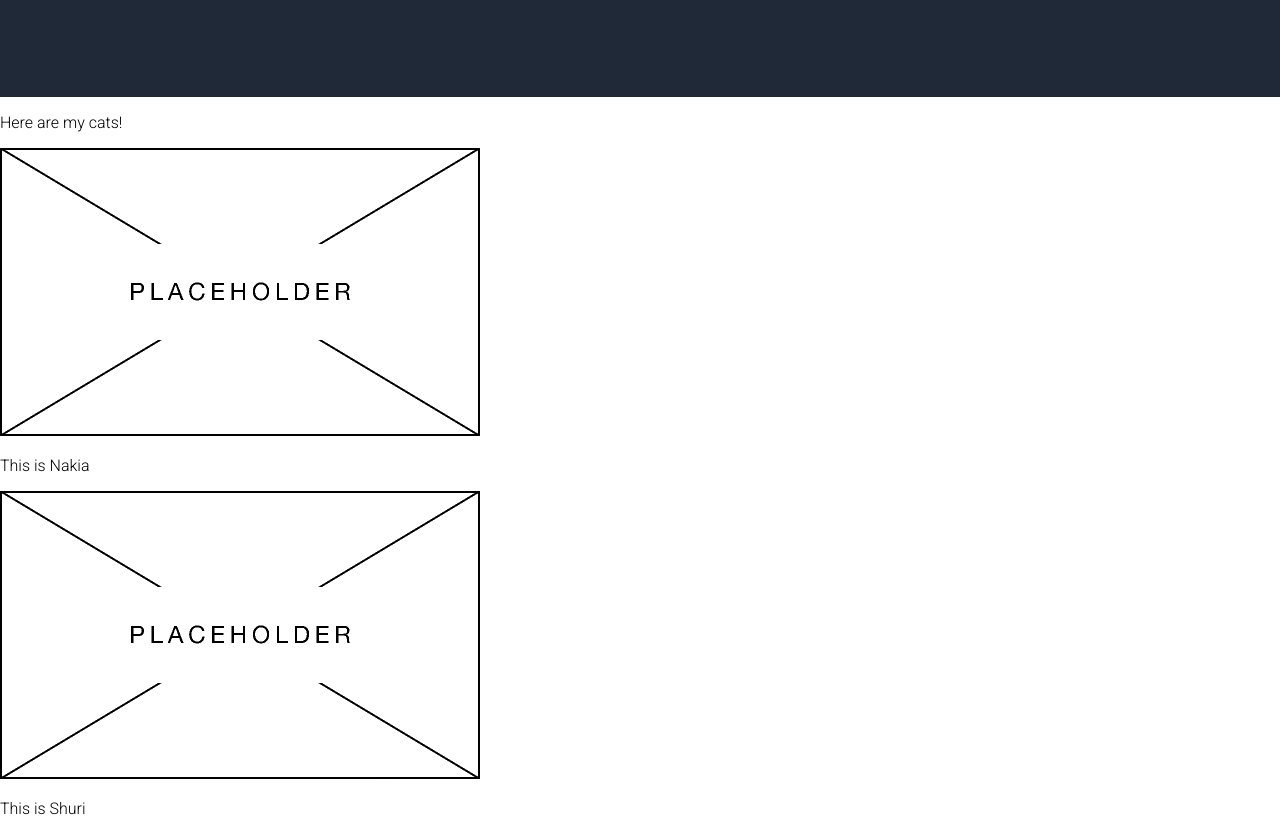
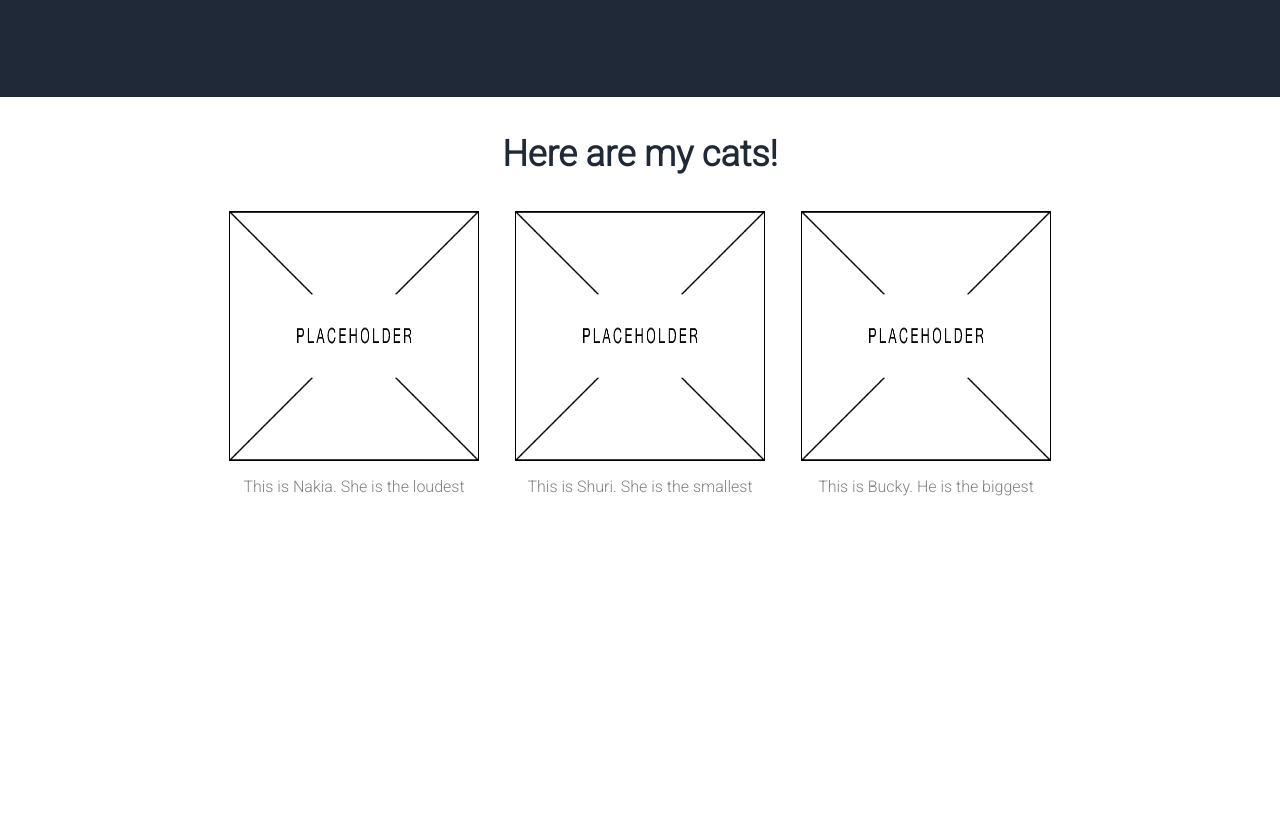
Before and after one commit to jorgeblanez/landing-page, a plain HTML site: page landing-page.html in a window 1280 px wide. Shown: the part 480-1301 px from the top of the page. After the commit the page ends 992 px from the top, so only its background shows below. Drawn offline with Linux system fonts and the light colour scheme.

Commit message:
Add style to information section
Here I added the desired style for the middle section. I still have
placeholder images, but i will change it for pictures of my cats

```diff
--- a/landing-page.html
+++ b/landing-page.html
@@ -33,17 +33,17 @@
     <div class="middle-content">
         <p id="info">Here are my cats!</p>
         <div class="cards">
-            <div id="nakia">
+            <div class="card">
                 <img class="img-cards" src="./images/placeholder.png" alt="">
-                <p class="subtext">This is Nakia</p>
+                <p class="subtext">This is Nakia. She is the loudest</p>
             </div>
-            <div id="shuri">
+            <div class="card">
                 <img class="img-cards" src="./images/placeholder.png" alt="">
-                <p class="subtext">This is Shuri</p>
+                <p class="subtext">This is Shuri. She is the smallest</p>
             </div>
-            <div id="bucky">
+            <div class="card">
                 <img class="img-cards" src="./images/placeholder.png" alt="">
-                <p class="subtext">This is Bucky</p>
+                <p class="subtext">This is Bucky. He is the biggest</p>
             </div>
         </div>
     </div>
--- a/styles.css
+++ b/styles.css
@@ -70,3 +70,32 @@ a{
     margin:0;
     border-style: none;
 }
+
+.middle-content,
+.card{
+    display: flex;
+    flex-direction: column;
+    justify-content: center;
+    align-items: center;
+}
+
+.cards{
+    display: flex;
+    justify-content: center;
+    gap: 36px;
+}
+
+.img-cards{
+    width: 250px;
+    height: 250px;
+}
+
+#info{
+    font-size: 36px;
+    font-weight: bolder;
+    color: #1f2937;
+}
+
+.subtext{
+    color: gray;
+}
```
